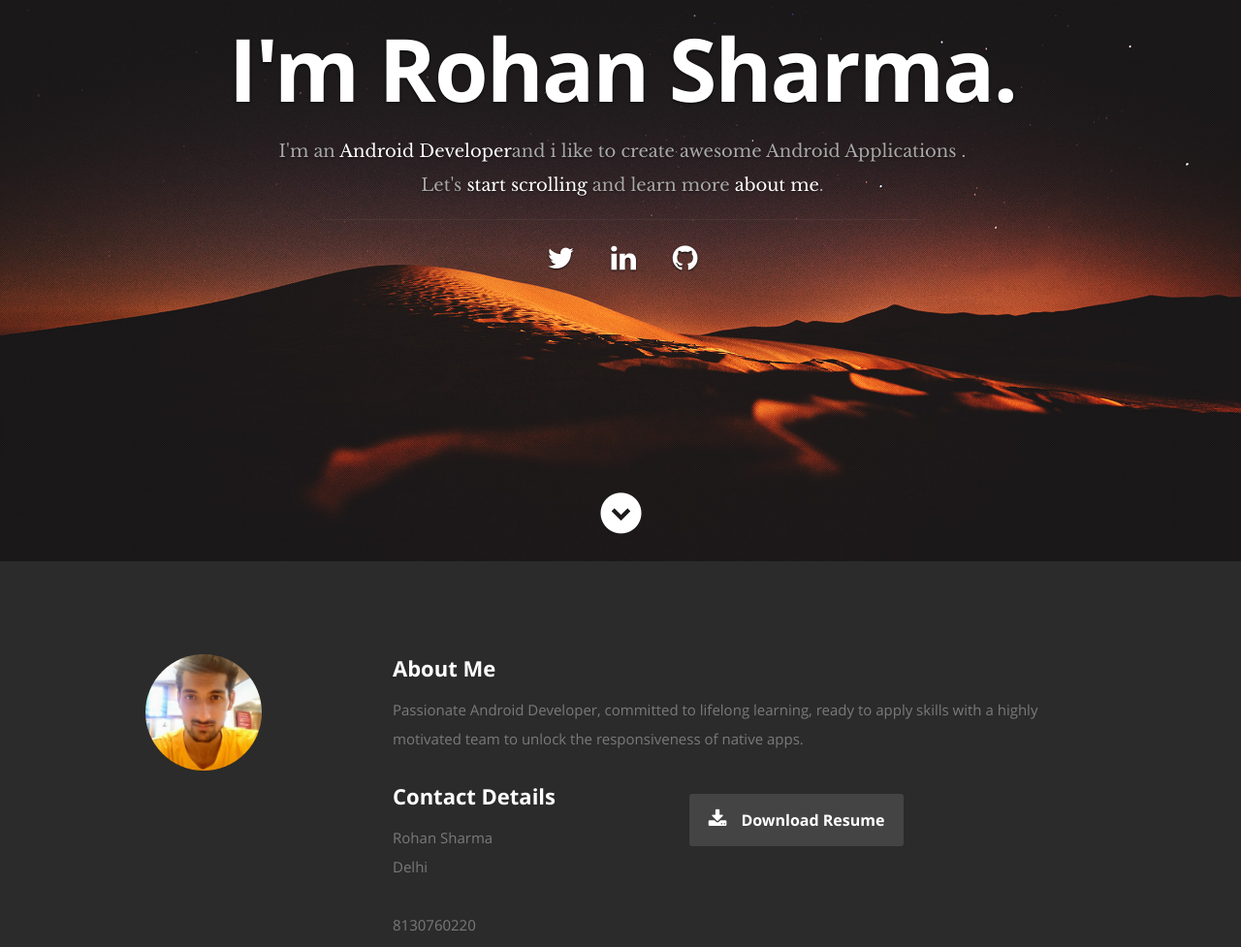
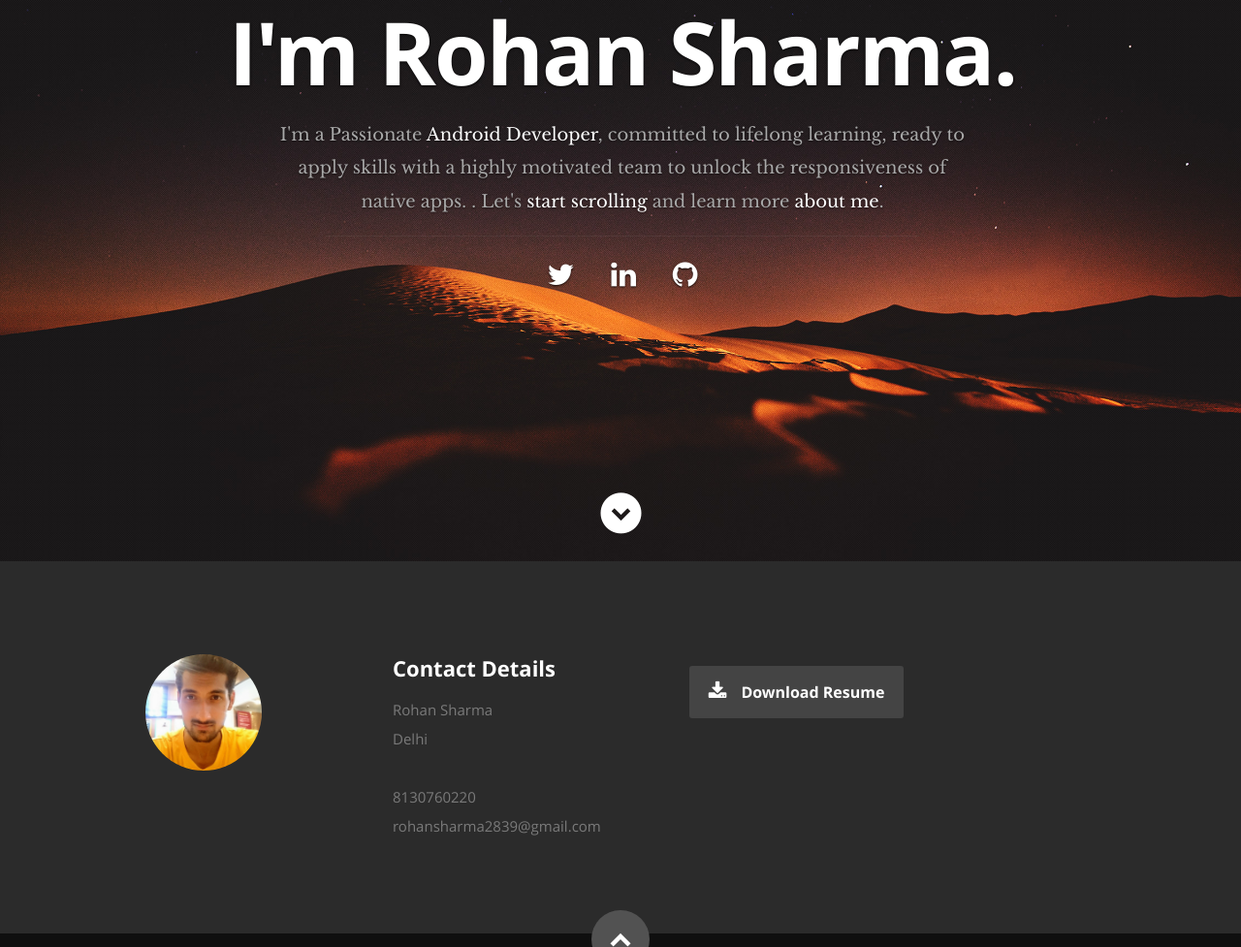
Before and after one commit to rohan35/rohan35.github.io, a plain HTML site: page index.html in a window 1280 px wide. Shown: the part 221-1198 px from the top of the page at 97% size. Drawn offline with nearby package versions, Linux system fonts and the light colour scheme.

Commit message:
Update index.html

```diff
--- a/index.html
+++ b/index.html
@@ -53,7 +53,8 @@
       <div class="row banner">
          <div class="banner-text">
             <h1 class="responsive-headline">I'm Rohan Sharma.</h1>
-            <h3>I'm an <span>Android Developer</span>and i like to create awesome Android Applications
+		 <h3>I'm a Passionate <span>Android Developer</span>, committed to lifelong learning, ready to apply skills with a highly motivated team to unlock the
+responsiveness of native apps.
 		    . Let's <a class="smoothscroll" href="#about">start scrolling</a>
             and learn more <a class="smoothscroll" href="#about">about me</a>.</h3>
             <hr />
@@ -85,12 +86,6 @@
          </div>
 
          <div class="nine columns main-col">
-
-            <h2>About Me</h2>
-
-            <p>Passionate Android Developer, committed to lifelong learning, ready to apply skills with a highly motivated team to unlock the
-responsiveness of native apps.
-            </p>
 
             <div class="row">
 
```
